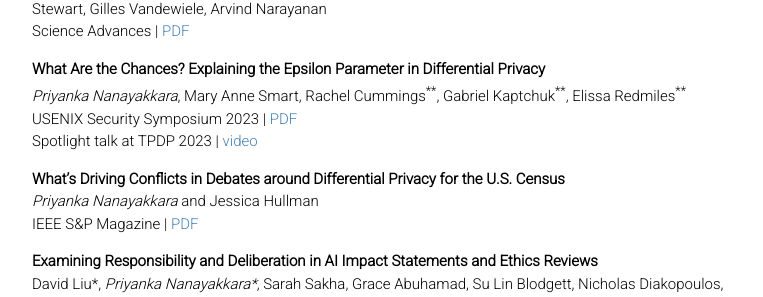
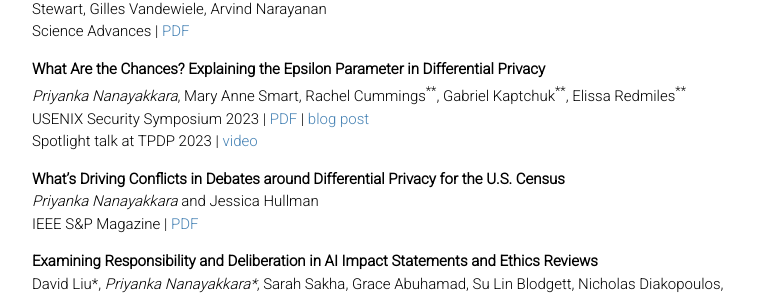
Before and after one commit to priyakalot/priyakalot.github.io, a Jekyll site: the page built from publications.md, in a window 1280 px wide. Shown: the part 732-1029 px from the top of the page, without its empty margins (258-1021 px from the left). Built offline with Jekyll 4.4.1, drawn with Linux system fonts in a browser that asks for light colours; nearby versions of some CDN libraries; our own code applies the rules of GitHub Pages for plain Markdown files.

Commit message:
Update publications.md

```diff
--- a/publications.md
+++ b/publications.md
@@ -24,7 +24,7 @@ Science Advances | [PDF](https://www.science.org/doi/10.1126/sciadv.adk3452)
 
 **What Are the Chances? Explaining the Epsilon Parameter in Differential Privacy**\
 _Priyanka Nanayakkara_, Mary Anne Smart, Rachel Cummings<sup>\*\*</sup>, Gabriel Kaptchuk<sup>\*\*</sup>, Elissa Redmiles<sup>\*\*</sup>\
-USENIX Security Symposium 2023 | [PDF](https://www.usenix.org/system/files/usenixsecurity23-nanayakkara.pdf)\
+USENIX Security Symposium 2023 | [PDF](https://www.usenix.org/system/files/usenixsecurity23-nanayakkara.pdf) | [blog post](https://cdt.org/insights/youll-probably-be-protected-explaining-differential-privacy-guarantees/)\
 Spotlight talk at TPDP 2023 | [video](https://www.youtube.com/watch?v=8Cc0u606VxA)
 
 **What’s Driving Conflicts in Debates around Differential Privacy for the U.S. Census**\
```
